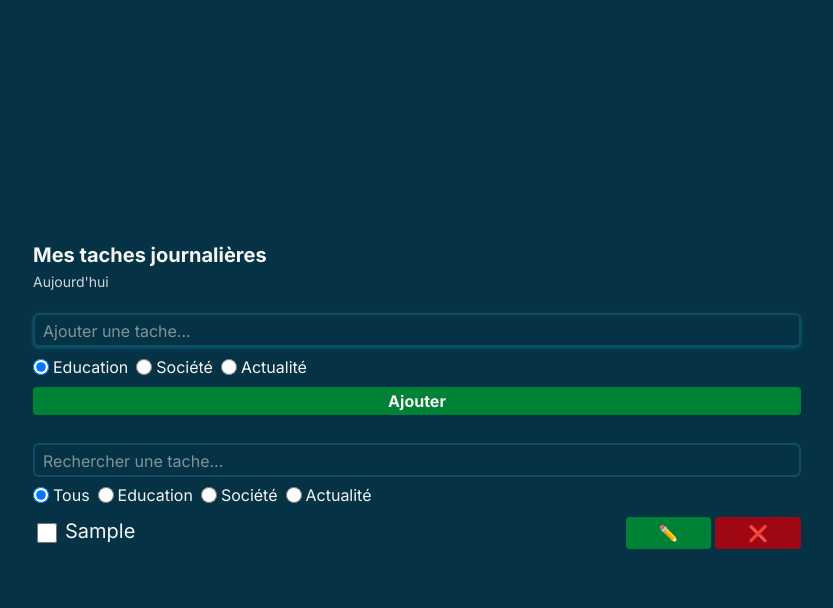
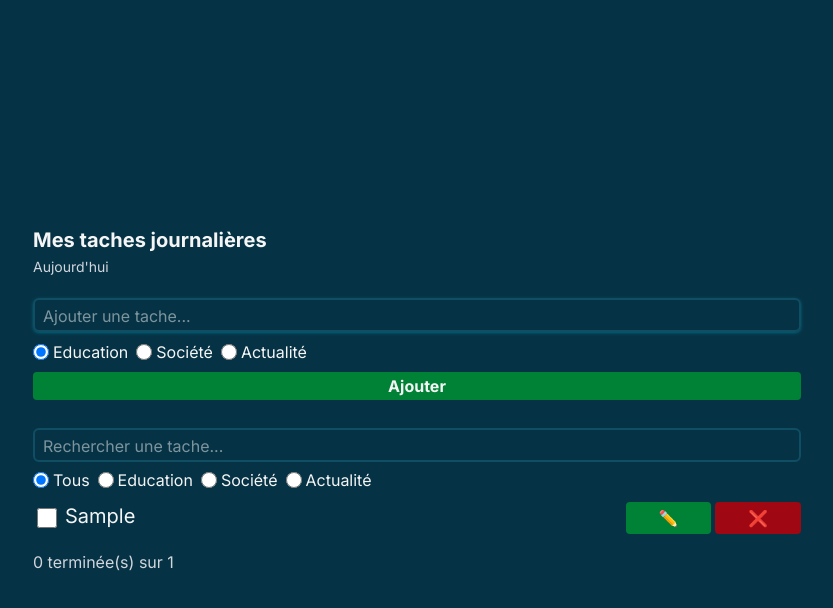
Before and after one commit to TSAGUE-arch/new-to-do-list, a React (Vite) app: page / in a window 1280 px wide. Both pictures are taken after typing "Sample" into the empty fields and a click on the button "Ajouter". Shown: the top 608 px of the page, without its empty margins (223-1056 px from the left). Built offline with nearby package versions, Linux system fonts and the light colour scheme.

Commit message:
quatrieme commit

```diff
--- a/src/App.jsx
+++ b/src/App.jsx
@@ -84,7 +84,7 @@ useMemo(()=>{
       {/*modale permettant la modification de la tache*/
         openModal &&
         <div  className="h-screen w-screen fixed  bg-[#00000066] z-9999 grid place-items-center transition-all duration-300 ease-in ">
-          <div className='grid gap-2 bg-cyan-950 p-8 rounded-lg w-[70vw] '>
+          <div className='grid gap-2 bg-cyan-950 p-8 rounded-lg w-[75vw] '>
                   <span className='font-bold text-lg'>Modifier votre tache</span>
                   <input
                     value={currentTask.text}
@@ -204,6 +204,15 @@ useMemo(()=>{
                     <span className='block text-center text-gray-400'>
                       {!tachesFiltrer.length && "Liste vide"}
                     </span>
+
+                    {tachesFiltrer.length>0 &&
+                         <span className='block  text-gray-300'>
+                          {`${tachesFiltrer.filter(task=>task.done).length}
+                            terminée(s) sur
+                            ${tachesFiltrer.length}
+                          `}
+                        </span>
+                    }
                 </div>
           </div>
       </div>
```
